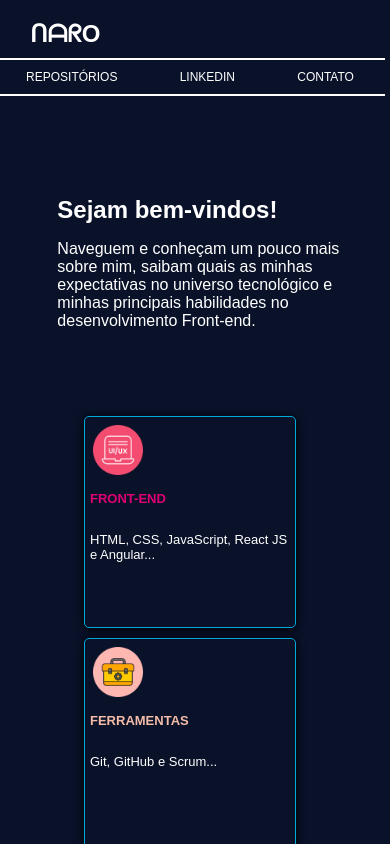
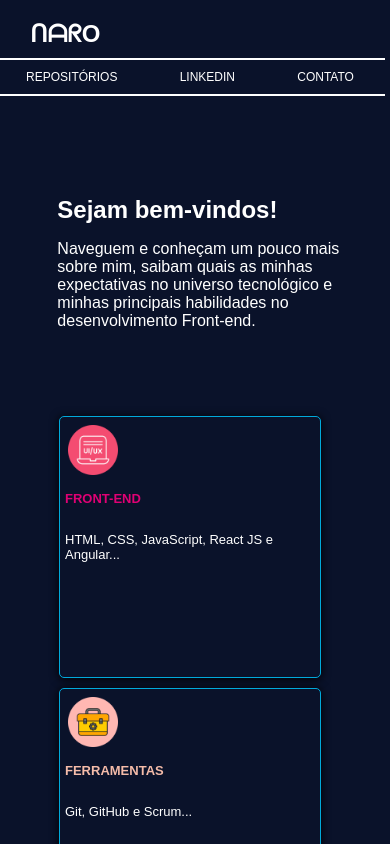
Before and after one commit to nailsonrochadev/Meuportifolio, a React (Create React App) app: page / in a window 390 px wide. Shown: the top 844 px of the page. Built offline with nearby package versions, Linux system fonts and the light colour scheme.

Commit message:
Refatorrando

```diff
--- a/src/componentes/conteudo/style.css
+++ b/src/componentes/conteudo/style.css
@@ -205,7 +205,7 @@
 
     .habilidades
     {
-        width: 60%;
+        width: 80%;
         display: flex;
         flex-flow: row wrap;
         justify-content: space-around;
@@ -214,8 +214,8 @@
 
     .habil
     {
-        width: 200px;
-        height: 200px;
+        width: 250px;
+        height:250px;
     }
 
     .box-icone
```
